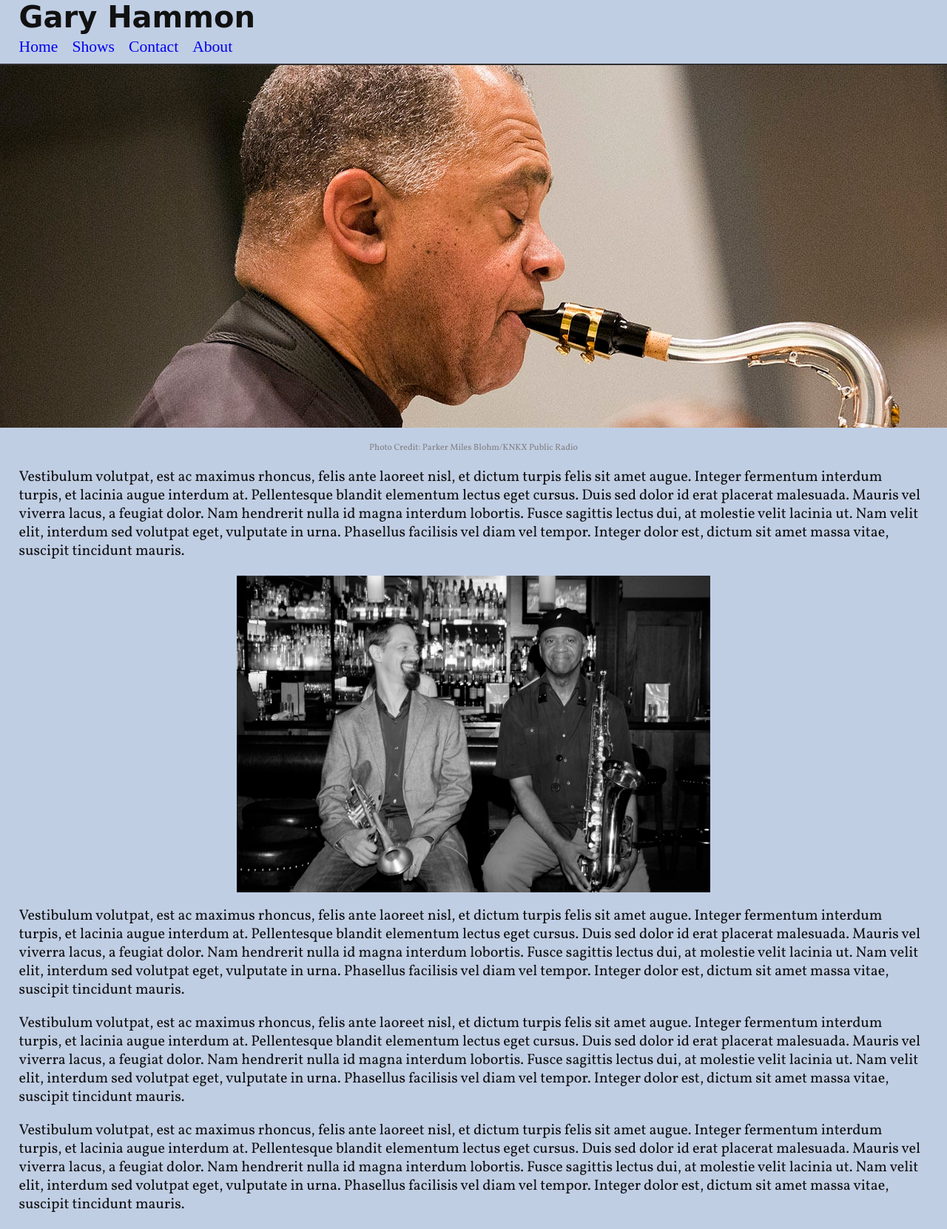
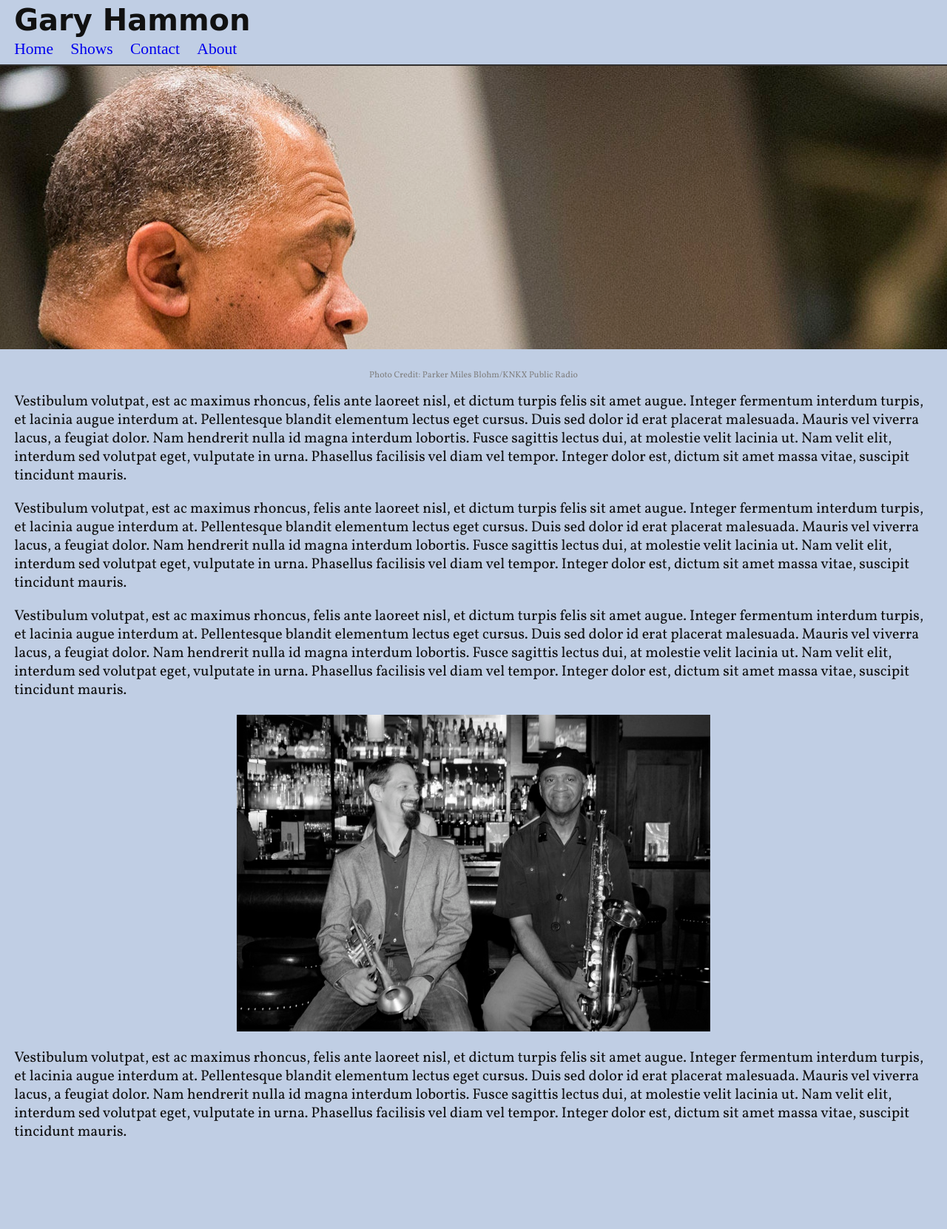
Before and after one commit to kris3579/Hammond-Website, a Node server app: page / in a window 1280 px wide. Shown: the whole page at 74% size. After the commit the page ends 1536 px from the top, so only its background shows below. Run offline with Node 20, Linux system fonts and the light colour scheme; some web fonts are replaced.

Commit message:
looking ok

```diff
--- a/public/styles/base.css
+++ b/public/styles/base.css
@@ -1,34 +1,32 @@
 html {
-  background: url('../assets/GaryHome.jpg') no-repeat fixed;
   background-color: rgb(192, 206, 228);
+  /* overflow: hidden; */
 }
 
 body {
   color: #111111;
+  position: relative;
 }
 
 h1 {
   font-family: 'Goblin One', cursive;
   font-size: 2.5em;
-  margin-top: 0px;
-  margin-bottom: 5px;
-  margin-right: 0px;
+  margin: .5vh 0vw;
   display: inline-block;
   width: 80%;
-  padding: 0% 2%;
+  padding: 0vh 1.5vw;
 }
 
 h2 {
   font-family: 'Goblin One', cursive;
   font-size: 1.5em;
-  margin: 15px 0px;
-  padding: 0% 2%;
+  margin: 2vh 0vw;
+  padding: 0vh 1.5vw;
 }
 
 p {
-  margin-top: 0px;
-  margin-bottom: 20px;
-  padding: 0% 2%;
+  margin-top: 2vh;
+  padding: 0vh 1.5vw;
   font-family: 'Vollkorn', serif;
   font-size: 1.25em;
   line-height: 1.25;
@@ -40,32 +38,48 @@ a {
 
 nav {
   border-bottom: 2px solid #302f2f;
-  margin-bottom: 15px;
-  padding: 0% 2%;
-  padding-bottom: 10px;
+  padding: 0vh 1.5vw;
+  padding-bottom: 1vh;
 }
 
 iframe {
+  display: block;
+  height: 80vh;
+  margin: 0 auto;
+  width: 95vw;
+}
+
+.sticky {
+  position: fixed;
+  top: 0;
   width: 100%;
-  height: 500px;
 }
 
 .aboutImg {
   float: right;
-  margin-left: 7px;
-  margin-bottom: 7px;
+  margin-left: 2vw;
+  margin-right:2vw;
+  margin-bottom: 2vh;
 }
 
 .links {
-  margin-right: 15px;
+  margin-right: 1.5vw;
   display: inline;
   border: none;
   font-size: 1.35em;
 }
 
-.homePs {
-  margin-top: 495px;
-  padding-top: 15px;
+.htmlHome {
+  background: url('../assets/GaryHome.jpg') no-repeat fixed;
+  background-position-y: 9vh;
+  background-position-x: center;
+  background-size: 1810px;
+  background-color: rgb(192, 206, 228);
+}
+
+.homeContent {
+  margin-top: 59vh;
+  padding-top: 1.5vh;
   background-color: rgb(192, 206, 228);
 }
 
@@ -78,11 +92,11 @@ iframe {
 .homeImage {
   margin: 0 auto;
   display: block;
-  margin-bottom: 20px;
+  margin-bottom: 3vh;
 }
 
 #headerBox {
-  position: relative;
+  /* position: relative; */
   background-color: rgb(192, 206, 228);
   clear: both;
 }
--- a/server.js
+++ b/server.js
@@ -63,7 +63,7 @@ function aboutPage(req, res) {
   res.render('master', {
     'thisPage': 'partials/about.ejs',
     'thisPageTitle': 'About'
-  })
+  });
 }
 
 function noPageError(res, err) {
--- a/views/partials/about.ejs
+++ b/views/partials/about.ejs
@@ -2,7 +2,7 @@
 
 <p>
   Born and raised in Seattle, Gary “Jubil” Hammon is one of a number of musicians from the area that have enjoyed a
-  long and successful career in the performing arts. Gary began his study of the saxophone while a freshman at
+  long and successful career in the performing arts. Gary began his study of the saxophone while a junior at
   Garfield High School. With diligent practice, he advanced rapidly on the instrument, and soon began playing in
   bands around the thriving Seattle music scene. With some encouragement from Jim Wilke, he applied for further
   musical study at the renowned New England Conservatory of Music. Awarded a scholarship, he began attending in
--- a/views/partials/home.ejs
+++ b/views/partials/home.ejs
@@ -1,8 +1,15 @@
-<div class="homePs">
+<div class="homeContent">
   <p class="photoCredit">Photo Credit: Parker Miles Blohm/KNKX Public Radio</p>
+  <p>Vestibulum volutpat, est ac maximus rhoncus, felis ante laoreet nisl, et dictum turpis felis sit amet augue. Integer fermentum interdum turpis, et lacinia augue interdum at. Pellentesque blandit elementum lectus eget cursus. Duis sed dolor id erat placerat malesuada. Mauris vel viverra lacus, a feugiat dolor. Nam hendrerit nulla id magna interdum lobortis. Fusce sagittis lectus dui, at molestie velit lacinia ut. Nam velit elit, interdum sed volutpat eget, vulputate in urna. Phasellus facilisis vel diam vel tempor. Integer dolor est, dictum sit amet massa vitae, suscipit tincidunt mauris.</p>
+  <p>Vestibulum volutpat, est ac maximus rhoncus, felis ante laoreet nisl, et dictum turpis felis sit amet augue. Integer fermentum interdum turpis, et lacinia augue interdum at. Pellentesque blandit elementum lectus eget cursus. Duis sed dolor id erat placerat malesuada. Mauris vel viverra lacus, a feugiat dolor. Nam hendrerit nulla id magna interdum lobortis. Fusce sagittis lectus dui, at molestie velit lacinia ut. Nam velit elit, interdum sed volutpat eget, vulputate in urna. Phasellus facilisis vel diam vel tempor. Integer dolor est, dictum sit amet massa vitae, suscipit tincidunt mauris.</p>
   <p>Vestibulum volutpat, est ac maximus rhoncus, felis ante laoreet nisl, et dictum turpis felis sit amet augue. Integer fermentum interdum turpis, et lacinia augue interdum at. Pellentesque blandit elementum lectus eget cursus. Duis sed dolor id erat placerat malesuada. Mauris vel viverra lacus, a feugiat dolor. Nam hendrerit nulla id magna interdum lobortis. Fusce sagittis lectus dui, at molestie velit lacinia ut. Nam velit elit, interdum sed volutpat eget, vulputate in urna. Phasellus facilisis vel diam vel tempor. Integer dolor est, dictum sit amet massa vitae, suscipit tincidunt mauris.</p>
   <img class="homeImage" src="/assets/ErikandGary.jpg" alt=""/>
   <p>Vestibulum volutpat, est ac maximus rhoncus, felis ante laoreet nisl, et dictum turpis felis sit amet augue. Integer fermentum interdum turpis, et lacinia augue interdum at. Pellentesque blandit elementum lectus eget cursus. Duis sed dolor id erat placerat malesuada. Mauris vel viverra lacus, a feugiat dolor. Nam hendrerit nulla id magna interdum lobortis. Fusce sagittis lectus dui, at molestie velit lacinia ut. Nam velit elit, interdum sed volutpat eget, vulputate in urna. Phasellus facilisis vel diam vel tempor. Integer dolor est, dictum sit amet massa vitae, suscipit tincidunt mauris.</p>
-  <p>Vestibulum volutpat, est ac maximus rhoncus, felis ante laoreet nisl, et dictum turpis felis sit amet augue. Integer fermentum interdum turpis, et lacinia augue interdum at. Pellentesque blandit elementum lectus eget cursus. Duis sed dolor id erat placerat malesuada. Mauris vel viverra lacus, a feugiat dolor. Nam hendrerit nulla id magna interdum lobortis. Fusce sagittis lectus dui, at molestie velit lacinia ut. Nam velit elit, interdum sed volutpat eget, vulputate in urna. Phasellus facilisis vel diam vel tempor. Integer dolor est, dictum sit amet massa vitae, suscipit tincidunt mauris.</p>
-  <p>Vestibulum volutpat, est ac maximus rhoncus, felis ante laoreet nisl, et dictum turpis felis sit amet augue. Integer fermentum interdum turpis, et lacinia augue interdum at. Pellentesque blandit elementum lectus eget cursus. Duis sed dolor id erat placerat malesuada. Mauris vel viverra lacus, a feugiat dolor. Nam hendrerit nulla id magna interdum lobortis. Fusce sagittis lectus dui, at molestie velit lacinia ut. Nam velit elit, interdum sed volutpat eget, vulputate in urna. Phasellus facilisis vel diam vel tempor. Integer dolor est, dictum sit amet massa vitae, suscipit tincidunt mauris.</p>
 </div>
+
+<script>
+    window.addEventListener("load", function(event) {
+      console.log("All resources finished loading!");
+      $('html').toggleClass('htmlHome');
+    });
+  </script>
--- a/views/partials/nav.ejs
+++ b/views/partials/nav.ejs
@@ -12,5 +12,17 @@
     $('.links').toggleClass('links-active');
     $('.title').toggleClass('links-active-title');
     $('.nav').toggleClass('noBorder');
-	});
+  });
+
+  window.onscroll = function() {myFunction()};
+  var navbar = document.getElementById('headerBox');
+  var sticky = navbar.offsetTop;
+
+  function myFunction() {
+    if (window.pageYOffset >= sticky) {
+      navbar.classList.add("sticky")
+    } else {
+      navbar.classList.remove("sticky");
+    }
+  }
 </script>
```
Also changed, not shown: other parts of public/styles/base.css (+19 -12 lines).
